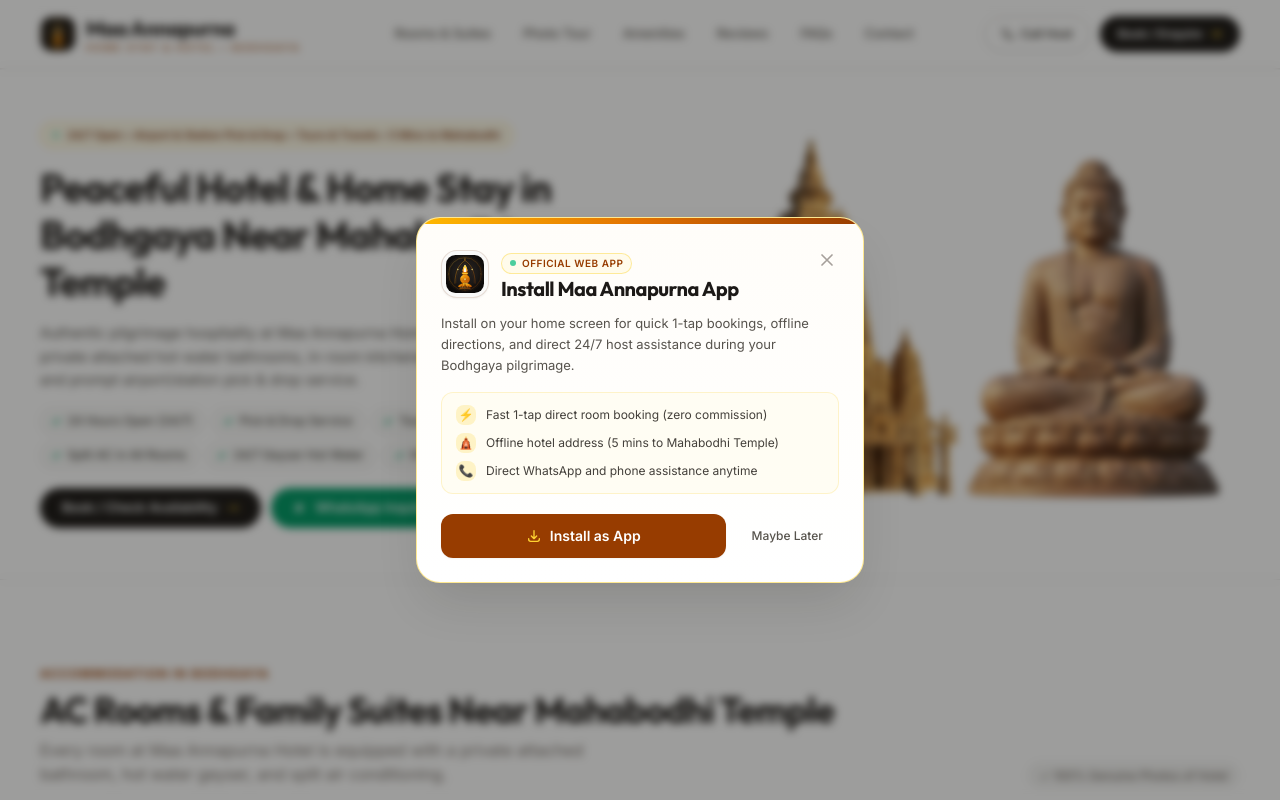
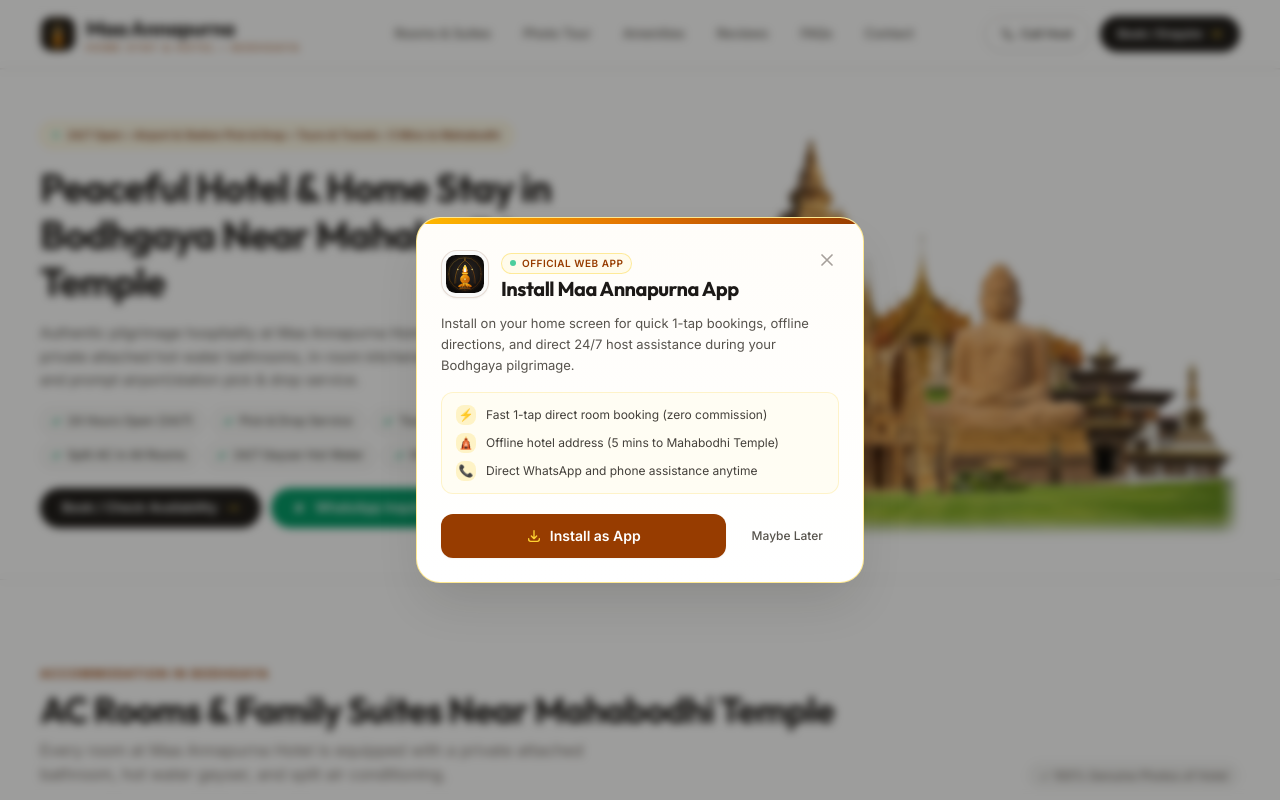
Before and after one commit to SinghShubhamkumarkrishnadev/maa-annapurna-hotel, a Next.js app: page / in a window 1280 px wide. Shown: the top 800 px of the page. Built offline with nearby package versions, Linux system fonts and the light colour scheme; no server answers.

Commit message:
feat: replace desktop hero artwork with transparent Mahabodhi, 80ft Buddha, monasteries, and calm green grass

```diff
--- a/src/components/HeroSection.tsx
+++ b/src/components/HeroSection.tsx
@@ -96,16 +96,16 @@
             </div>
           </ScrollReveal>
 
-          {/* Desktop Right Column: Transparent Mahabodhi & 80 Feet Buddha Artwork */}
+          {/* Desktop Right Column: Transparent Mahabodhi Temple, 80ft Great Buddha & Monasteries with Calm Green Grass Lawn */}
           <ScrollReveal variant="fade" delayMs={80} className="hidden lg:flex lg:col-span-6 items-center justify-center relative select-none">
             <Image
               src="/images/mahabodhi-buddha-transparent.webp"
-              alt="Sacred Mahabodhi Temple spire and 80 Feet Great Buddha statue in Bodhgaya"
+              alt="Sacred Mahabodhi Temple, 80 Feet Great Buddha statue, and monasteries in Bodhgaya"
               width={1200}
               height={896}
               priority
               sizes="(max-width: 1024px) 50vw, 45vw"
-              className="w-full h-auto max-w-[540px] xl:max-w-[580px] object-contain pointer-events-none drop-shadow-xs"
+              className="w-full h-auto max-w-[540px] xl:max-w-[600px] object-contain pointer-events-none drop-shadow-xs"
             />
           </ScrollReveal>
 
```
Also changed, not shown: public/images/mahabodhi-buddha-transparent.png, public/images/mahabodhi-buddha-transparent.webp.
